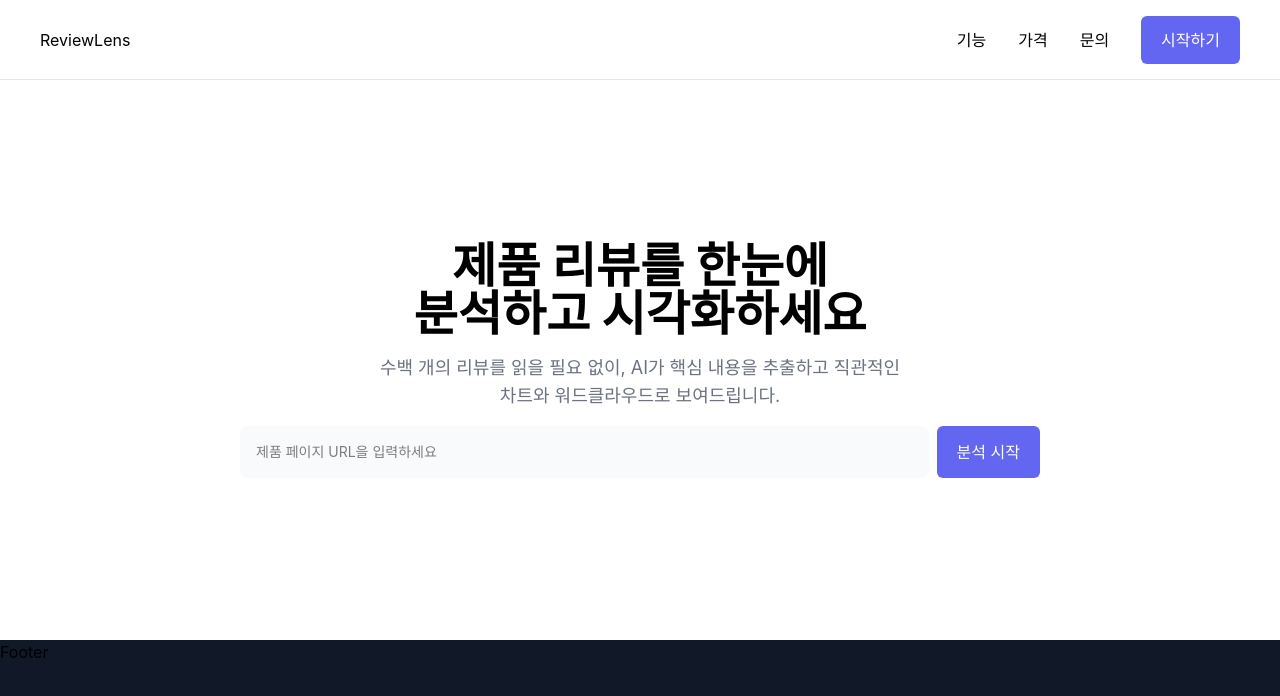
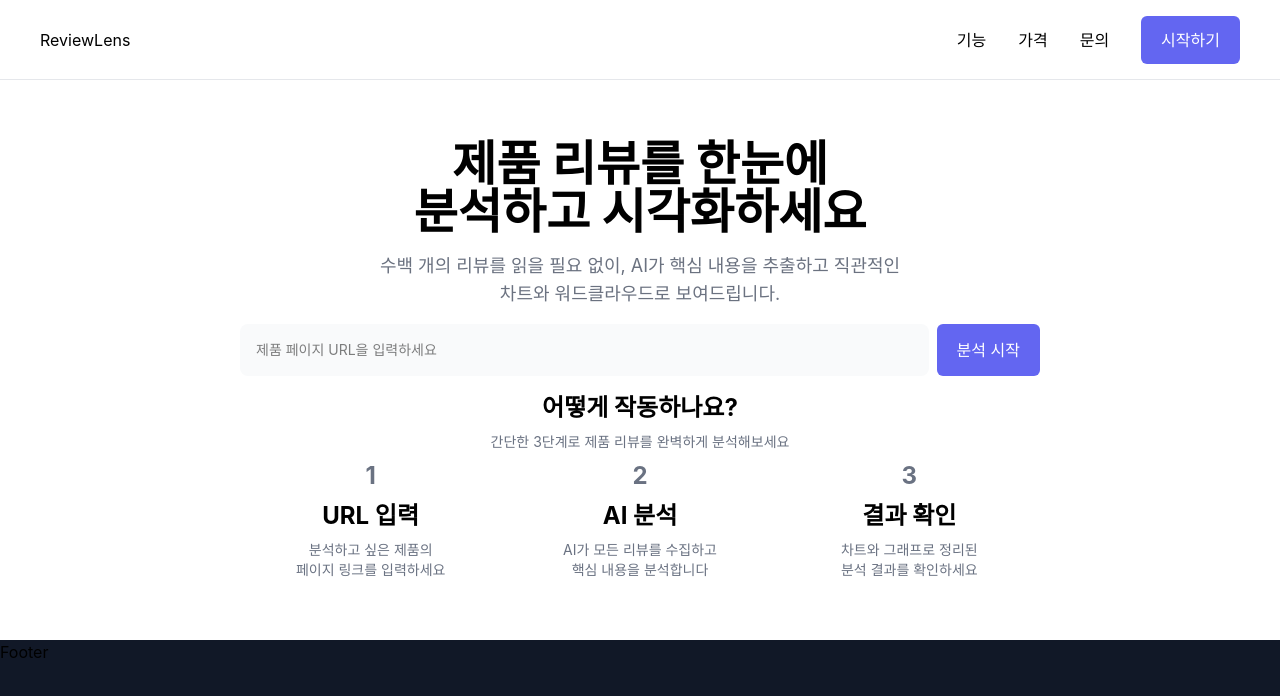
Before and after one commit to play3step/react-fsd-arch, a React (Vite) app: page / in a window 1280 px wide. Shown: the top 696 px of the page. Built offline with nearby package versions, Linux system fonts and the light colour scheme; a web font is replaced by a local one.

Commit message:
[style] 메인 페이지 가이드 추가

```diff
--- /dev/null
+++ b/src/2-pages/main/ui/Guide.tsx
@@ -0,0 +1,38 @@
+import { GuideCard } from './GuideCard'
+
+const guideList = [
+  {
+    step: 1,
+    title: 'URL 입력',
+    description: '분석하고 싶은 제품의 <br /> 페이지 링크를 입력하세요'
+  },
+  {
+    step: 2,
+    title: 'AI 분석',
+    description: 'AI가 모든 리뷰를 수집하고 <br /> 핵심 내용을 분석합니다'
+  },
+  {
+    step: 3,
+    title: '결과 확인',
+    description: '차트와 그래프로 정리된 <br /> 분석 결과를 확인하세요'
+  }
+]
+
+export const Guide = () => {
+  return (
+    <div className="flex flex-col gap-2 text-center">
+      <h1 className="text-2xl font-bold">어떻게 작동하나요?</h1>
+      <p className="text-sm text-gray-500">
+        간단한 3단계로 제품 리뷰를 완벽하게 분석해보세요
+      </p>
+      <div className="flex gap-2 justify-center">
+        {guideList.map(guide => (
+          <GuideCard
+            key={guide.title}
+            {...guide}
+          />
+        ))}
+      </div>
+    </div>
+  )
+}
--- /dev/null
+++ b/src/2-pages/main/ui/GuideCard.tsx
@@ -0,0 +1,22 @@
+interface GuideCardProps {
+  step: number
+  title: string
+  description: string
+}
+
+export const GuideCard = ({ step, title, description }: GuideCardProps) => {
+  return (
+    <div className="flex flex-col gap-2 w-[320px]">
+      <h1 className="text-2xl font-bold text-gray-500 text-center">{step}</h1>
+      <h2 className="text-2xl font-bold">{title}</h2>
+      <p className="text-sm text-gray-500">
+        {description.split('<br />').map((line, index, array) => (
+          <span key={index}>
+            {line}
+            {index < array.length - 1 && <br />}
+          </span>
+        ))}
+      </p>
+    </div>
+  )
+}
--- a/src/2-pages/main/ui/page.tsx
+++ b/src/2-pages/main/ui/page.tsx
@@ -1,5 +1,6 @@
 import { SearchForm } from '../../../4-features/search-product'
 import { Introduction } from './Introduction'
+import { Guide } from './Guide'
 
 export const MainPage = () => {
   return (
@@ -7,6 +8,7 @@ export const MainPage = () => {
       <div className="flex flex-col gap-4 w-[800px]">
         <Introduction />
         <SearchForm />
+        <Guide />
       </div>
     </div>
   )
```
Also changed, not shown: src/2-pages/main/ui/SearchField.tsx (deleted).
